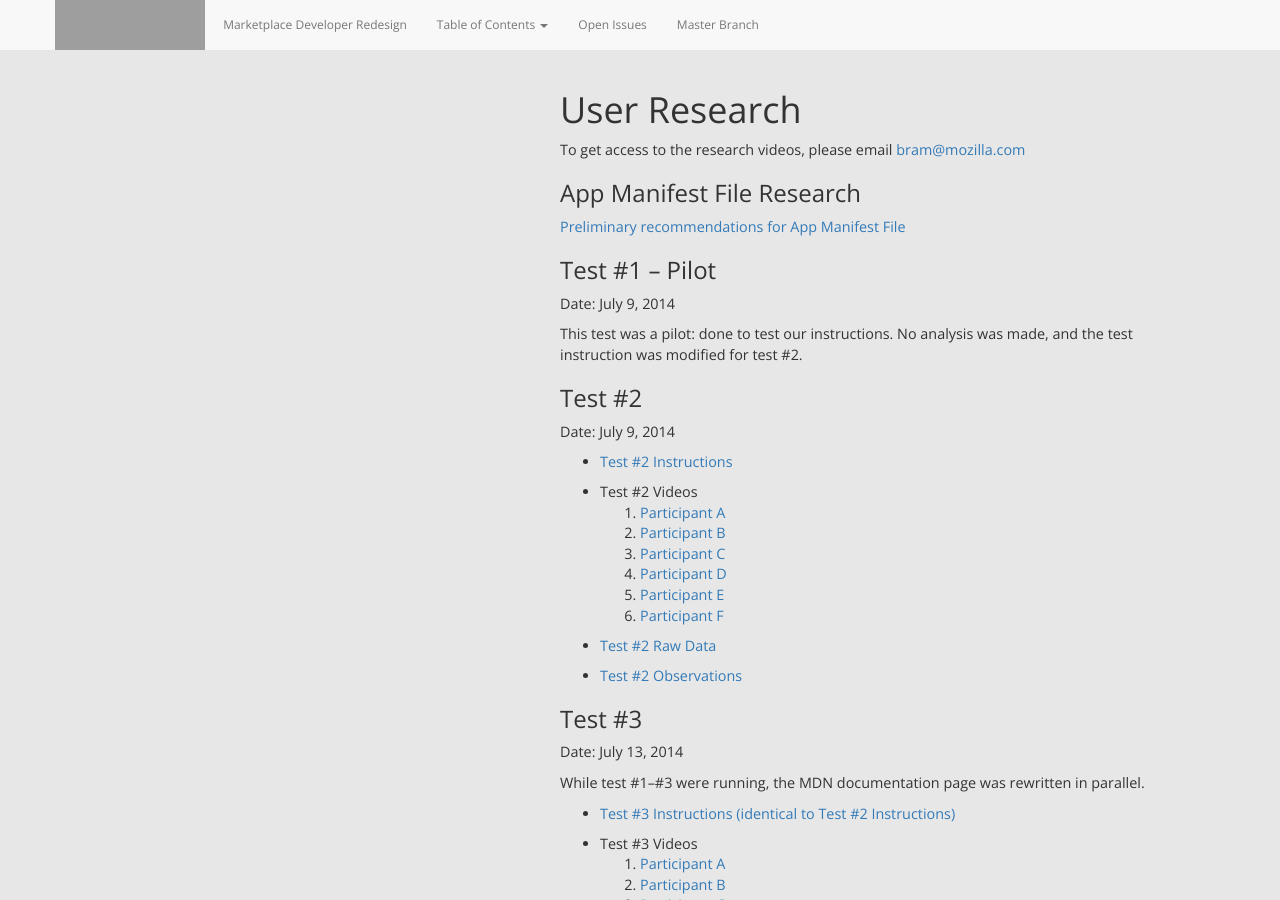
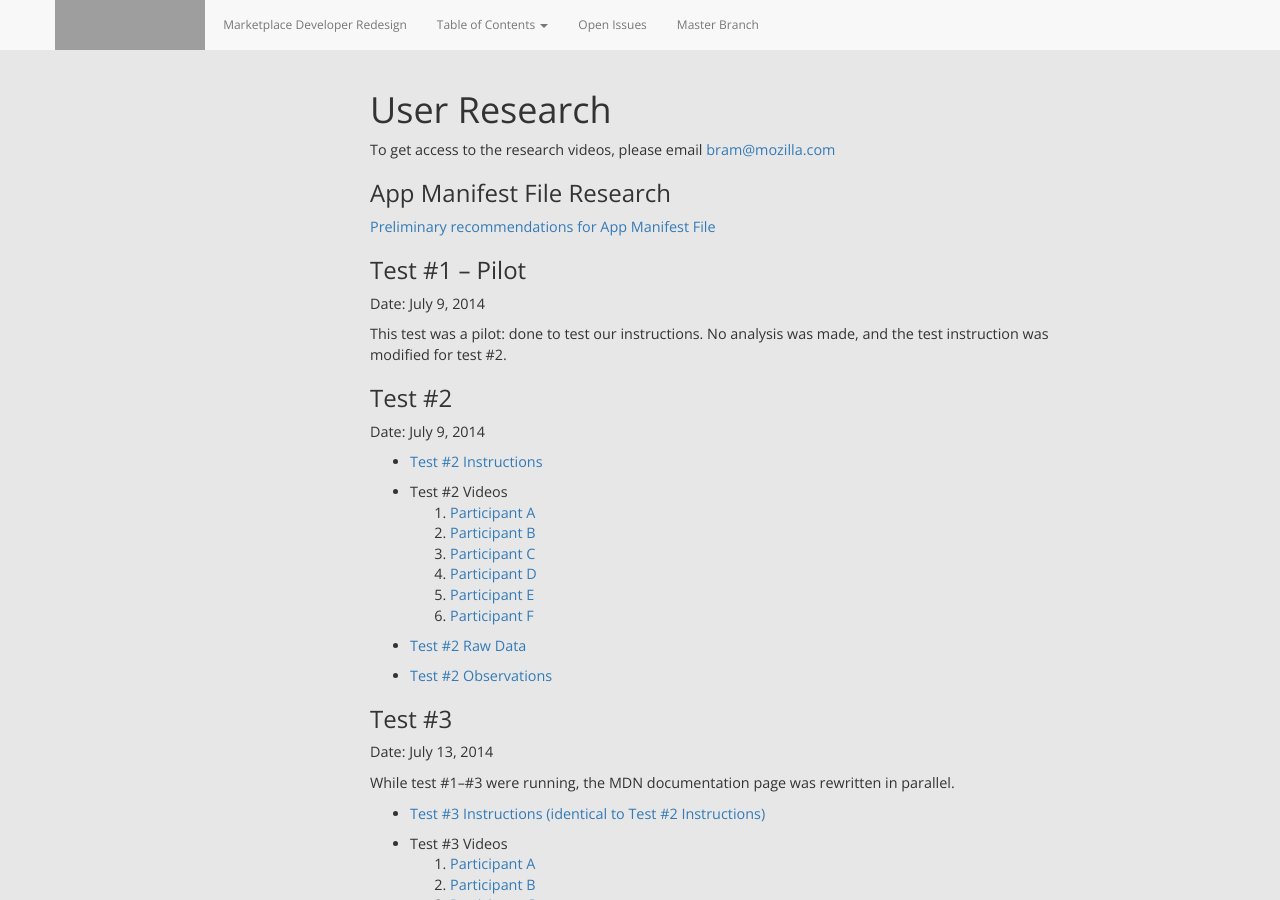
Before and after one commit to MarketplaceUX/devhub-redesign, a Jekyll site: the page built from research/index.html, in a window 1280 px wide and 900 px high. Built offline with Jekyll 4.4.1, drawn with Linux system fonts in a browser that asks for light colours; nearby versions of some CDN libraries; grey boxes are pictures that could not be loaded.

Commit message:
Change layout

```diff
--- a/research/index.html
+++ b/research/index.html
@@ -5,7 +5,10 @@
 
 <div class="container">
 
-  <div class="col-sm-8 col-sm-offset-4 col-md-8 col-md-offset-4 col-lg-7 col-lg-offset-5">
+	<div class="col-sm-3 col-md-3 col-lg-3">
+	</div>
+
+	<div class="col-sm-9 col-md-9 col-lg-8">
 
   	<h1>User Research</h1>
 
```
